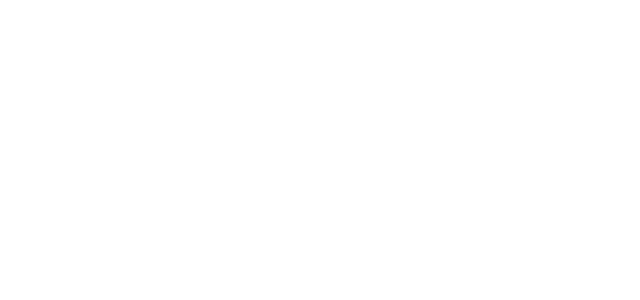
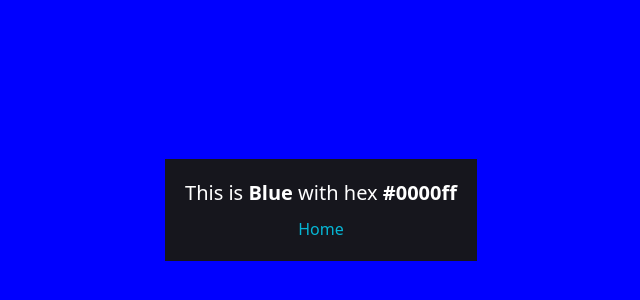
Before and after one commit to Cornerstone-04/color-factory, a React (Create React App) app: page /blue/0000ff in a window 1280 px wide. Shown: the part 190-490 px from the top of the page, without its empty margins (319-959 px from the left). Built offline with nearby package versions, Linux system fonts and the light colour scheme.

Commit message:
feat: style color display page

```diff
--- a/src/screens/DisplayColor.jsx
+++ b/src/screens/DisplayColor.jsx
@@ -1,11 +1,24 @@
-import React from 'react'
+import React from "react";
+import { Link, useParams } from "react-router-dom";
 
 const DisplayColor = () => {
+  const { colorName, colorCode } = useParams();
   return (
-    <div>
+    <div
+      style={{ backgroundColor: "#" + colorCode }}
+      className="h-screen flex justify-center items-center flex-col"
+    >
+      <div className="flex flex-col gap-[10px] justify-center items-center p-[20px] bg-[#16161d] text-white">
+        <h1 className="text-xl ">
+          This is <span className="font-bold capitalize"> {colorName}</span>{" "}
+          with hex <span className="font-bold"> #{colorCode}</span>
+        </h1>
+        <Link to="/" className="text-cyan-500 hover:text-cyan-300">
+          Home
+        </Link>
+      </div>
+    </div>
+  );
+};
 
-    </div>
-  )
-}
-
-export default DisplayColor
+export default DisplayColor;
```
